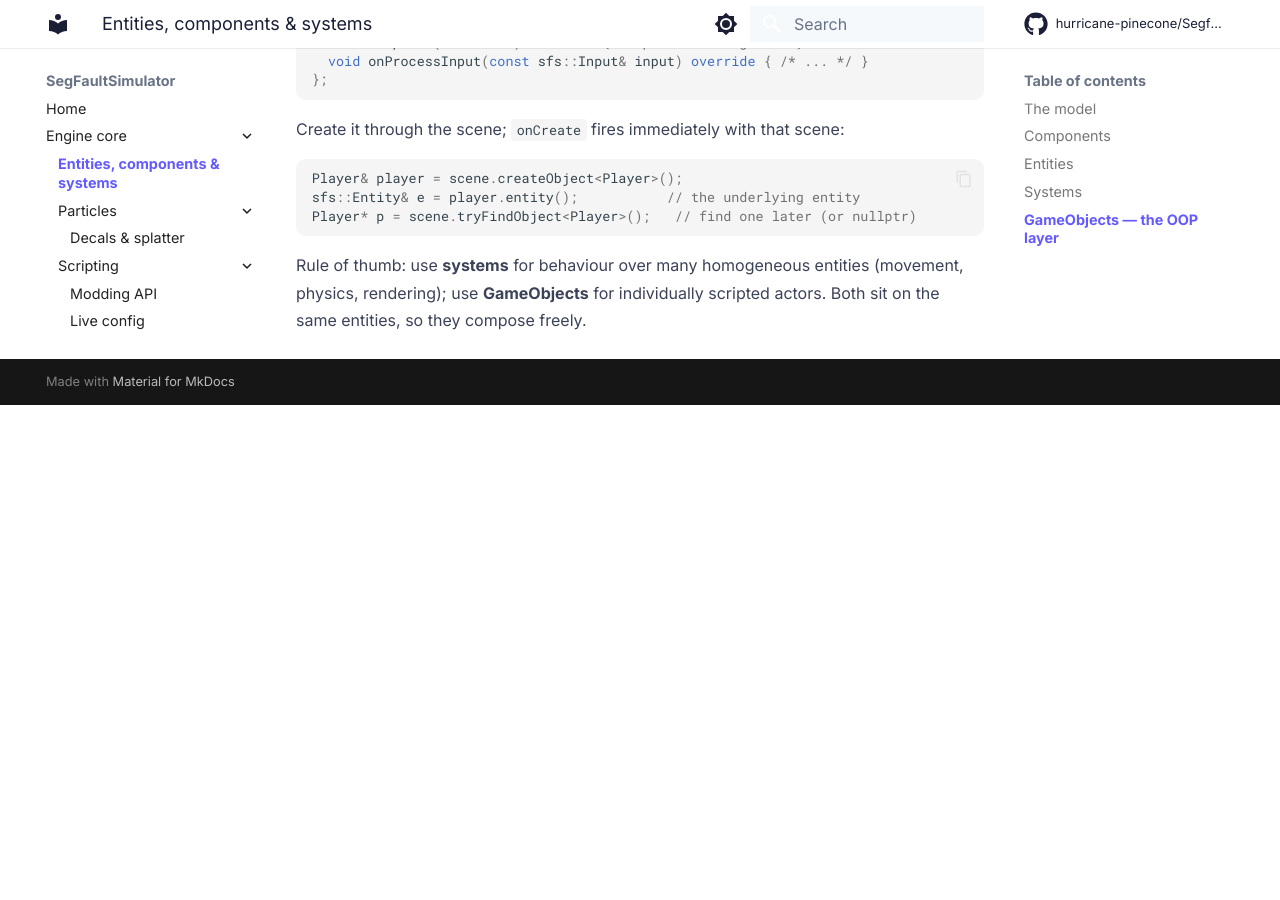
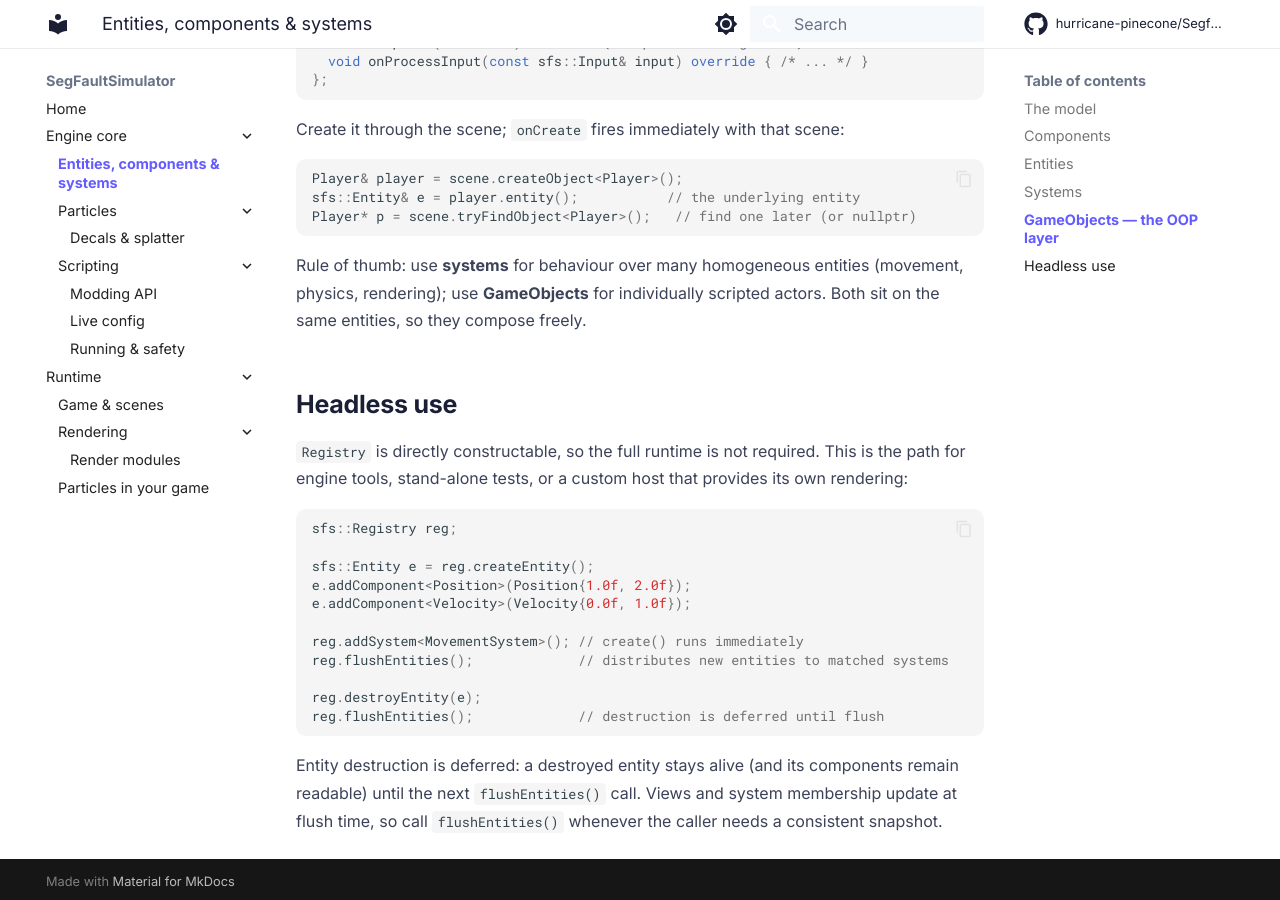
Before and after one commit to hurricane-pinecone/Segfault-Simulator, an MkDocs documentation site: the page built from docs/core/ecs/index.md, in a window 1280 px wide and 900 px high, scrolled down 3077 px. Built offline with MkDocs 1.6.1 and Material for MkDocs 9.7.7, drawn with Linux system fonts in a browser that asks for light colours; comment, search, counter and statistics services are not loaded; before the commit the page ends 3482 px from its top, so only the background shows below that.

Commit message:
Headless ECS docs

````diff
--- a/docs/core/ecs/index.md
+++ b/docs/core/ecs/index.md
@@ -130,3 +130,28 @@
 Rule of thumb: use **systems** for behaviour over many homogeneous entities
 (movement, physics, rendering); use **GameObjects** for individually scripted
 actors. Both sit on the same entities, so they compose freely.
+
+## Headless use
+
+`Registry` is directly constructable, so the full runtime is not required. This
+is the path for engine tools, stand-alone tests, or a custom host that provides
+its own rendering:
+
+```cpp
+sfs::Registry reg;
+
+sfs::Entity e = reg.createEntity();
+e.addComponent<Position>(Position{1.0f, 2.0f});
+e.addComponent<Velocity>(Velocity{0.0f, 1.0f});
+
+reg.addSystem<MovementSystem>(); // create() runs immediately
+reg.flushEntities();             // distributes new entities to matched systems
+
+reg.destroyEntity(e);
+reg.flushEntities();             // destruction is deferred until flush
+```
+
+Entity destruction is deferred: a destroyed entity stays alive (and its
+components remain readable) until the next `flushEntities()` call. Views and
+system membership update at flush time, so call `flushEntities()` whenever the
+caller needs a consistent snapshot.
````
